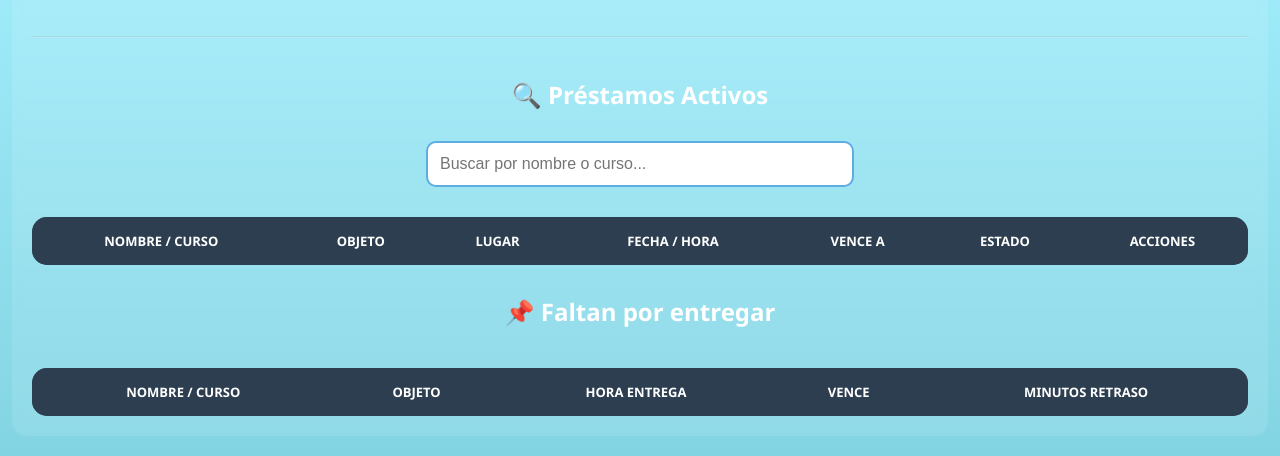
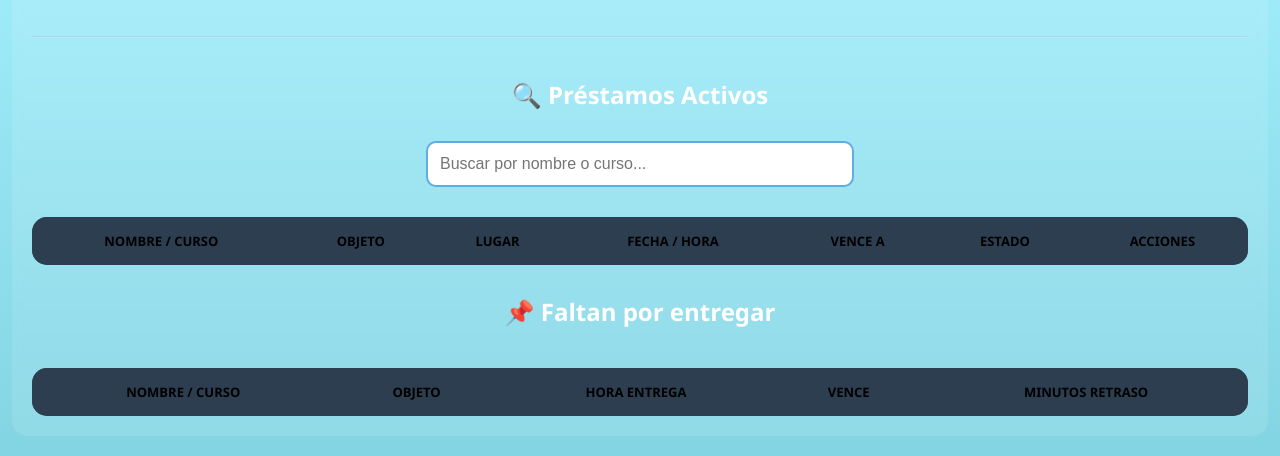
Before and after one commit to Brayansalamanca/live-futbol, a Django app: template tasks/templates/videos.html in a window 1280 px wide. Shown: the part 947-1403 px from the top of the page. Run offline with Django 5.2, Linux system fonts and the light colour scheme; the template is opened without the code that fills it, so the values that code supplies are empty; some libraries are stand-ins or nearby versions.

Commit message:
Arreglo de visualización de datos y sincronización

```diff
--- a/tasks/templates/videos.html
+++ b/tasks/templates/videos.html
@@ -63,7 +63,7 @@
         border-collapse: collapse;
     }
 
-    th { background-color: #2c3e50; color: white; padding: 15px; }
+    th { background-color: #2c3e50; color: rgb(0, 0, 0); padding: 15px; }
     td { padding: 12px; border-bottom: 1px solid #ddd; text-align: center; }
 
     .btn-entregado {
```
